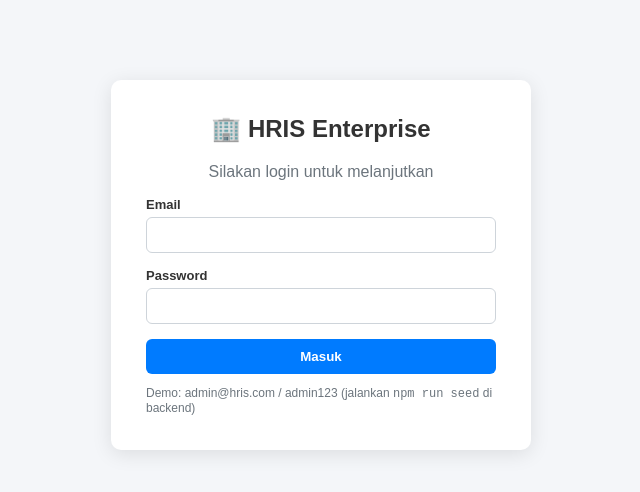
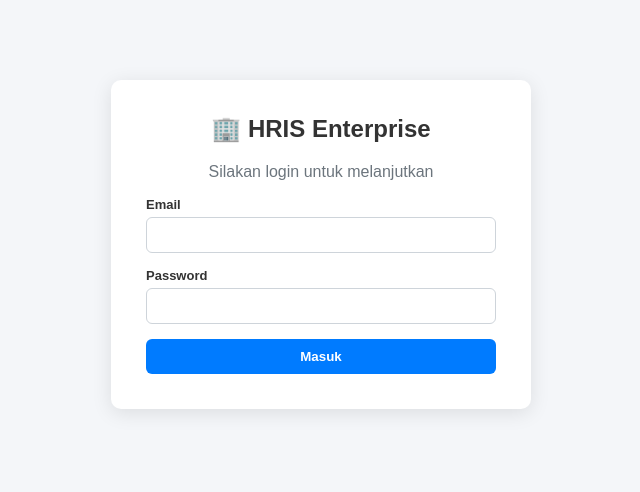
Before and after one commit to SaputraLolaroh/hris-mern, a React (Vite) app in the folder frontend/: page /login in a window 1280 px wide. Shown: the top 492 px of the page, without its empty margins (319-959 px from the left). Built offline with nearby package versions, Linux system fonts and the light colour scheme; no server answers.

Commit message:
Remove development seed instructions from login page

```diff
--- a/frontend/src/pages/Login.jsx
+++ b/frontend/src/pages/Login.jsx
@@ -42,9 +42,6 @@ function Login() {
           {loading ? 'Memproses...' : 'Masuk'}
         </button>
       </form>
-      <p className="muted" style={{ fontSize: 12, marginBottom: 0 }}>
-        Demo: admin@hris.com / admin123 (jalankan <code>npm run seed</code> di backend)
-      </p>
     </div>
   );
 }
```
